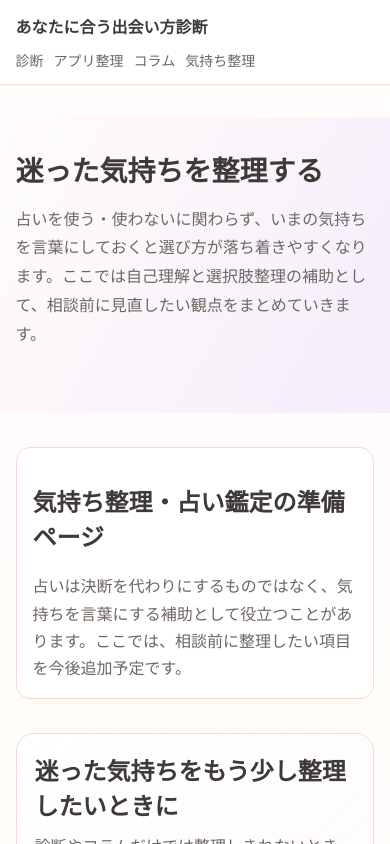
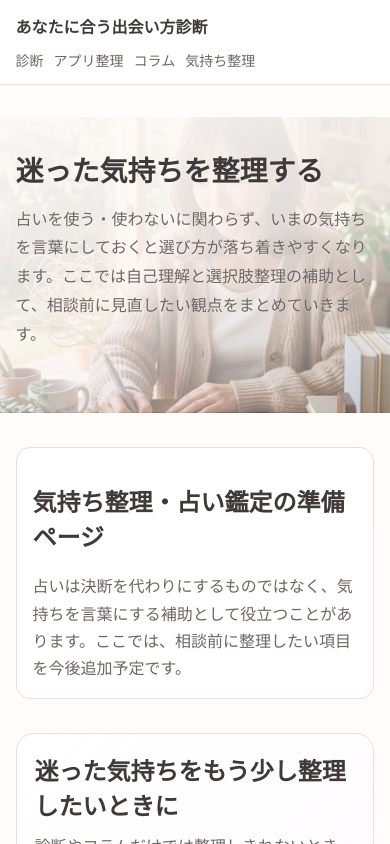
Before and after one commit to kenichis1971-cloud/deai-style-diagnosis-site, a Next.js app: page /fortune in a window 390 px wide. Shown: the top 844 px of the page. Built offline with nearby package versions, Linux system fonts and the light colour scheme; no server answers.

Commit message:
Apply hero images to main pages

```diff
--- a/app/globals.css
+++ b/app/globals.css
@@ -52,26 +52,26 @@ a { color: inherit; text-decoration: none; }
 
 .diagnosis-hero {
   background-image:
-    linear-gradient(120deg, rgba(255, 251, 249, 0.92), rgba(249, 224, 225, 0.78)),
-    linear-gradient(180deg, rgba(255, 255, 255, 0.2), rgba(255, 255, 255, 0.24));
+    linear-gradient(110deg, rgba(255, 251, 249, 0.96) 0%, rgba(255, 248, 246, 0.84) 42%, rgba(255, 246, 244, 0.42) 68%, rgba(249, 224, 225, 0.08) 100%),
+    url("/images/heroes/diagnosis-hero-pc.jpg");
 }
 
 .matching-apps-hero {
   background-image:
-    linear-gradient(120deg, rgba(255, 252, 250, 0.92), rgba(245, 226, 236, 0.78)),
-    linear-gradient(180deg, rgba(255, 255, 255, 0.22), rgba(255, 255, 255, 0.26));
+    linear-gradient(110deg, rgba(255, 252, 250, 0.96) 0%, rgba(255, 249, 248, 0.84) 42%, rgba(255, 246, 250, 0.4) 68%, rgba(245, 226, 236, 0.08) 100%),
+    url("/images/heroes/matching-apps-hero-pc.jpg");
 }
 
 .articles-hero {
   background-image:
-    linear-gradient(120deg, rgba(255, 252, 250, 0.92), rgba(233, 236, 252, 0.78)),
-    linear-gradient(180deg, rgba(255, 255, 255, 0.22), rgba(255, 255, 255, 0.26));
+    linear-gradient(110deg, rgba(255, 252, 250, 0.96) 0%, rgba(255, 250, 248, 0.84) 42%, rgba(249, 249, 255, 0.4) 68%, rgba(233, 236, 252, 0.08) 100%),
+    url("/images/heroes/articles-hero-pc.jpg");
 }
 
 .fortune-hero {
   background-image:
-    linear-gradient(120deg, rgba(255, 252, 250, 0.92), rgba(241, 232, 251, 0.78)),
-    linear-gradient(180deg, rgba(255, 255, 255, 0.22), rgba(255, 255, 255, 0.26));
+    linear-gradient(110deg, rgba(255, 252, 250, 0.96) 0%, rgba(255, 249, 248, 0.84) 42%, rgba(251, 247, 255, 0.4) 68%, rgba(241, 232, 251, 0.08) 100%),
+    url("/images/heroes/fortune-hero-pc.jpg");
 }
 
 .diagnosis-hero-inner {
@@ -154,6 +154,26 @@ a { color: inherit; text-decoration: none; }
       linear-gradient(160deg, rgba(255, 251, 249, 0.96) 0%, rgba(255, 248, 246, 0.84) 46%, rgba(255, 246, 244, 0.48) 72%, rgba(249, 224, 225, 0.22) 100%),
       url("/images/heroes/home-hero-sp.jpg");
     background-position: center;
+  }
+  .diagnosis-hero {
+    background-image:
+      linear-gradient(160deg, rgba(255, 251, 249, 0.97) 0%, rgba(255, 248, 246, 0.88) 48%, rgba(255, 246, 244, 0.56) 74%, rgba(249, 224, 225, 0.28) 100%),
+      url("/images/heroes/diagnosis-hero-sp.jpg");
+  }
+  .matching-apps-hero {
+    background-image:
+      linear-gradient(160deg, rgba(255, 252, 250, 0.97) 0%, rgba(255, 249, 248, 0.88) 48%, rgba(255, 246, 250, 0.54) 74%, rgba(245, 226, 236, 0.26) 100%),
+      url("/images/heroes/matching-apps-hero-sp.jpg");
+  }
+  .articles-hero {
+    background-image:
+      linear-gradient(160deg, rgba(255, 252, 250, 0.97) 0%, rgba(255, 250, 248, 0.88) 48%, rgba(249, 249, 255, 0.54) 74%, rgba(233, 236, 252, 0.26) 100%),
+      url("/images/heroes/articles-hero-sp.jpg");
+  }
+  .fortune-hero {
+    background-image:
+      linear-gradient(160deg, rgba(255, 252, 250, 0.97) 0%, rgba(255, 249, 248, 0.88) 48%, rgba(251, 247, 255, 0.54) 74%, rgba(241, 232, 251, 0.26) 100%),
+      url("/images/heroes/fortune-hero-sp.jpg");
   }
   .hero-inner { padding: 38px 0 48px; }
   .article-list-card { min-height: auto; padding: 16px; }
```
